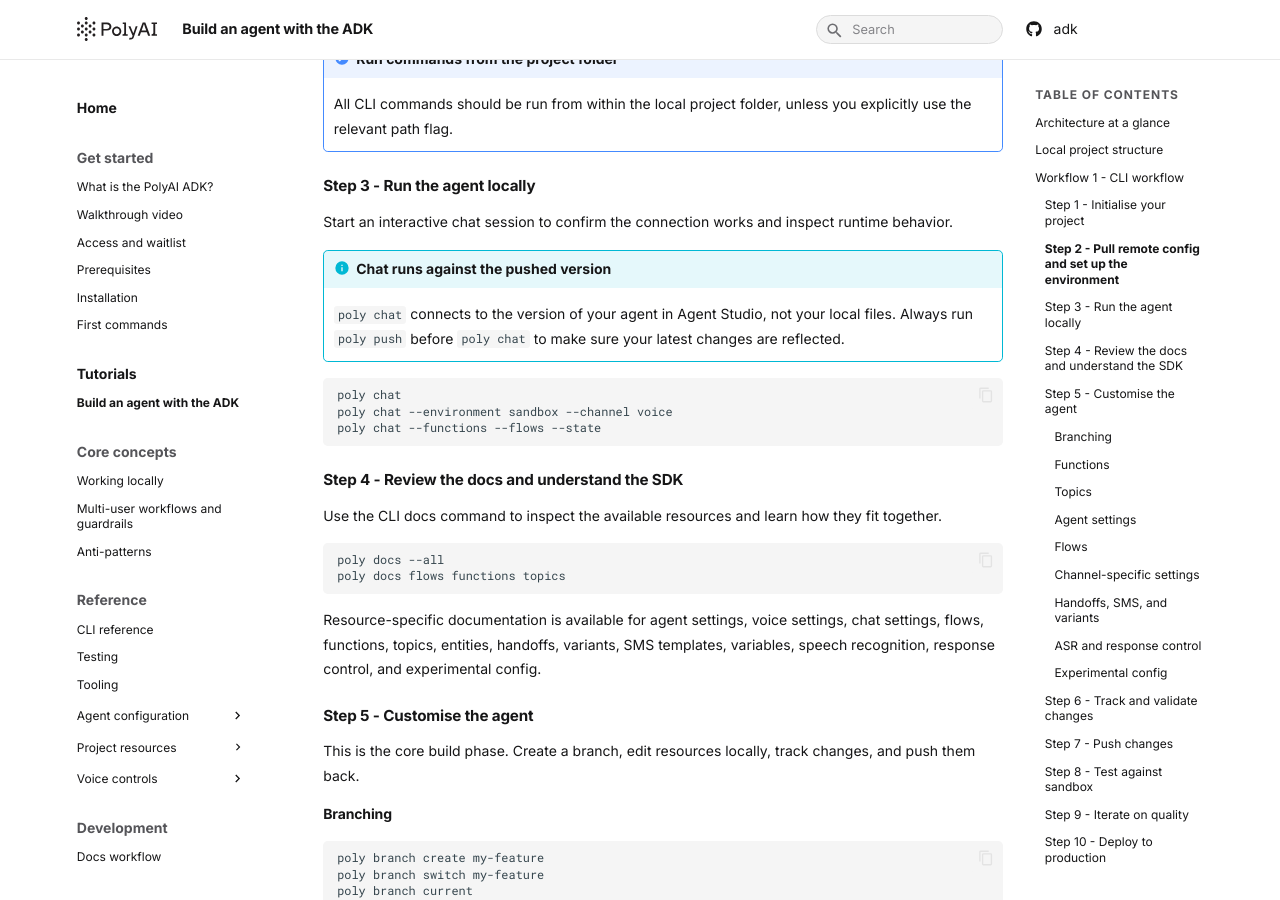
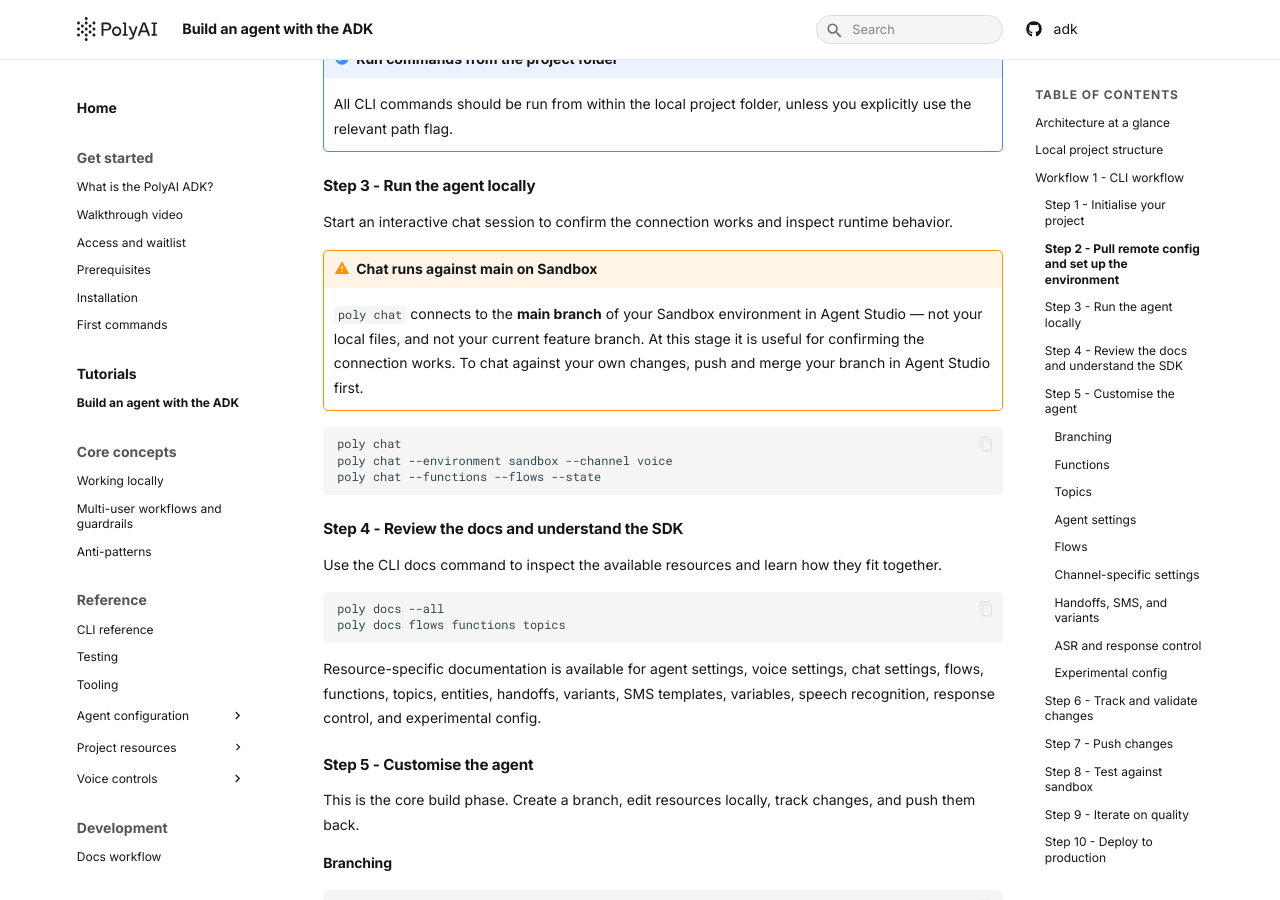
Before and after one commit to polyai/adk, an MkDocs documentation site: the page built from docs/docs/tutorials/build-an-agent.md, in a window 1280 px wide and 900 px high, scrolled down 2625 px. Built offline with MkDocs 1.6.1 and Material for MkDocs 9.7.7, drawn with Linux system fonts in a browser that asks for light colours; some of the changed text lies outside the part shown.

Commit message:
docs: correct poly chat - requires push AND merge, not just push
poly chat connects to main on the Sandbox environment, not the current
feature branch. Updated all three locations to accurately reflect this:

- cli.md: change info → warning, clarify merge-first requirement
- build-an-agent.md: Step 3 callout clarified (connection check only),
  Step 8 adds explicit merge-before-chat warning
- working-locally.md: move poly chat to step 10 (after merge), correct
  the step description

FB-004 from the EAP feedback log.

Co-Authored-By: Claude Sonnet 4.6 <noreply@anthropic.com>

```diff
--- a/docs/docs/tutorials/build-an-agent.md
+++ b/docs/docs/tutorials/build-an-agent.md
@@ -130,9 +130,9 @@ At this point, configure any API keys or environment variables needed for the pr
 
 Start an interactive chat session to confirm the connection works and inspect runtime behavior.
 
-!!! info "Chat runs against the pushed version"
+!!! warning "Chat runs against main on Sandbox"
 
-    `poly chat` connects to the version of your agent in Agent Studio, not your local files. Always run `poly push` before `poly chat` to make sure your latest changes are reflected.
+    `poly chat` connects to the **main branch** of your Sandbox environment in Agent Studio — not your local files, and not your current feature branch. At this stage it is useful for confirming the connection works. To chat against your own changes, push and merge your branch in Agent Studio first.
 
 ~~~bash
 poly chat
@@ -230,7 +230,11 @@ poly push --skip-validation
 
 ### Step 8 - Test against sandbox
 
-Validate the behavior in the sandbox environment.
+Once your branch is merged in Agent Studio, test the agent by chatting with it against the Sandbox environment.
+
+!!! warning "Merge before chatting"
+
+    `poly chat` connects to the **main branch** of your Sandbox — not your feature branch. Push your changes with `poly push`, merge the branch in Agent Studio, then run `poly chat`.
 
 ~~~bash
 poly chat --environment sandbox
```
Also changed, not shown: docs/docs/concepts/working-locally.md (+3 -3 lines), docs/docs/reference/cli.md (+2 -2 lines).
